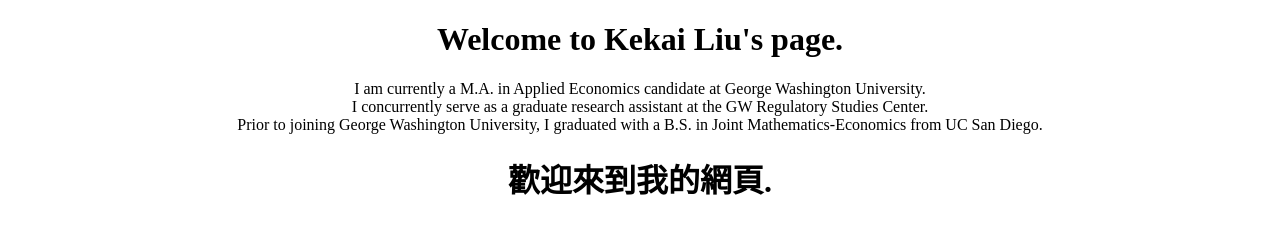
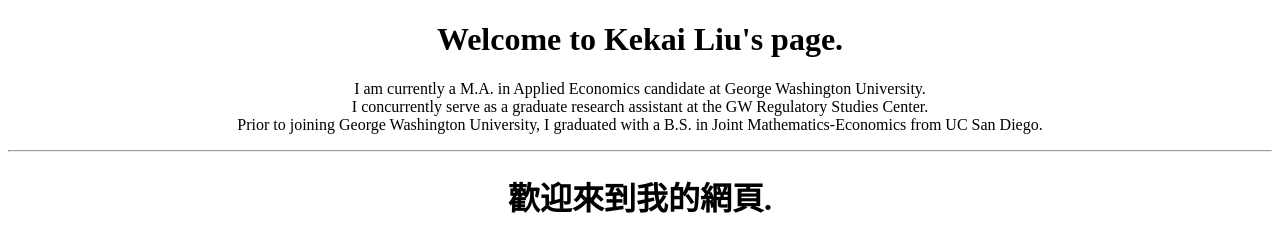
Before and after one commit to kekailiu/kekailiu.github.io, a plain HTML site: page index.html in a window 1280 px wide. Drawn offline with Linux system fonts and the light colour scheme.

Commit message:
Update index.html

```diff
--- a/index.html
+++ b/index.html
@@ -10,12 +10,13 @@
       <p align = "center">I am currently a M.A. in Applied Economics candidate at George Washington University.<br />
 	 I concurrently serve as a graduate research assistant at the GW Regulatory Studies Center.<br />
 	 Prior to joining George Washington University, I graduated with a B.S. in Joint Mathematics-Economics from UC San Diego.</p>
+	 <hr />
    </body>
 
 </html>
 <html=zh>
    <body>
-      <h1 align = "center">歡迎來到我的網頁.</h1>
+	   <h1><center>歡迎來到我的網頁.</center></h1>
    </body>
 
 </html>
```
